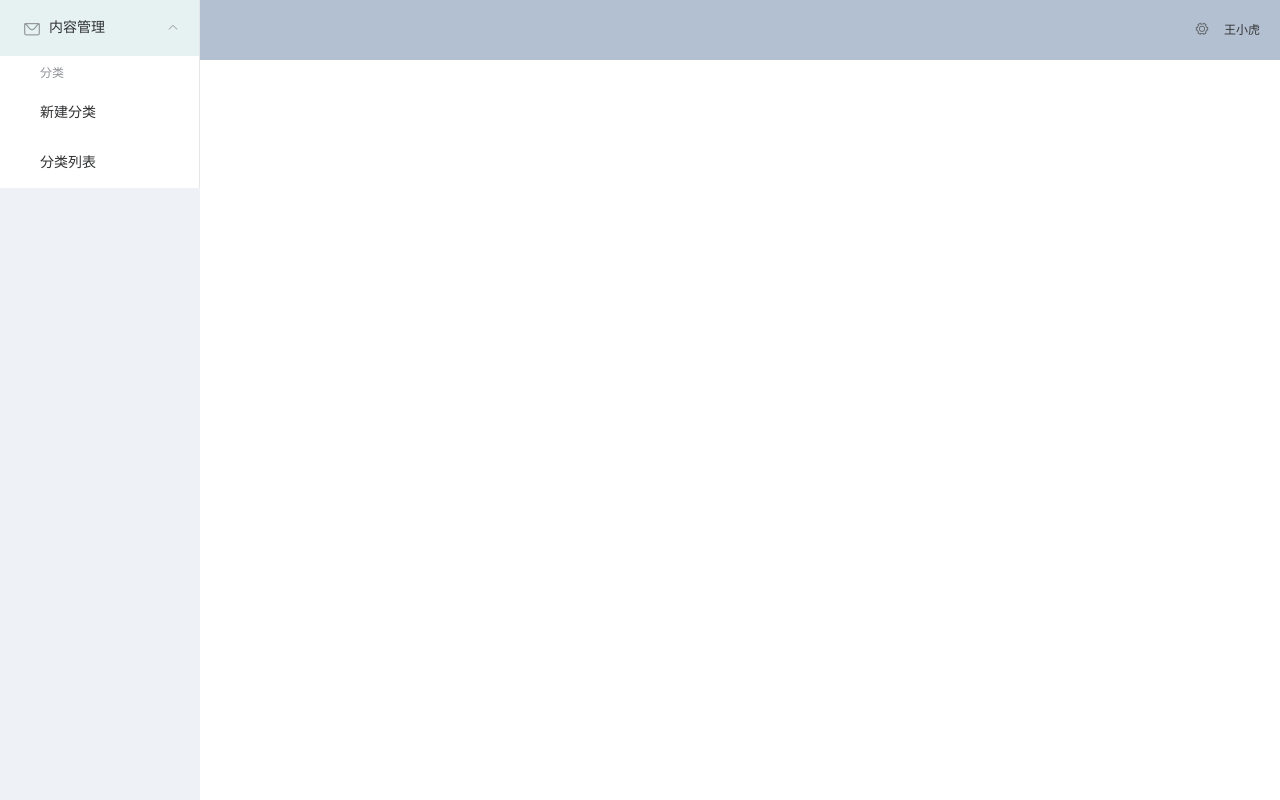
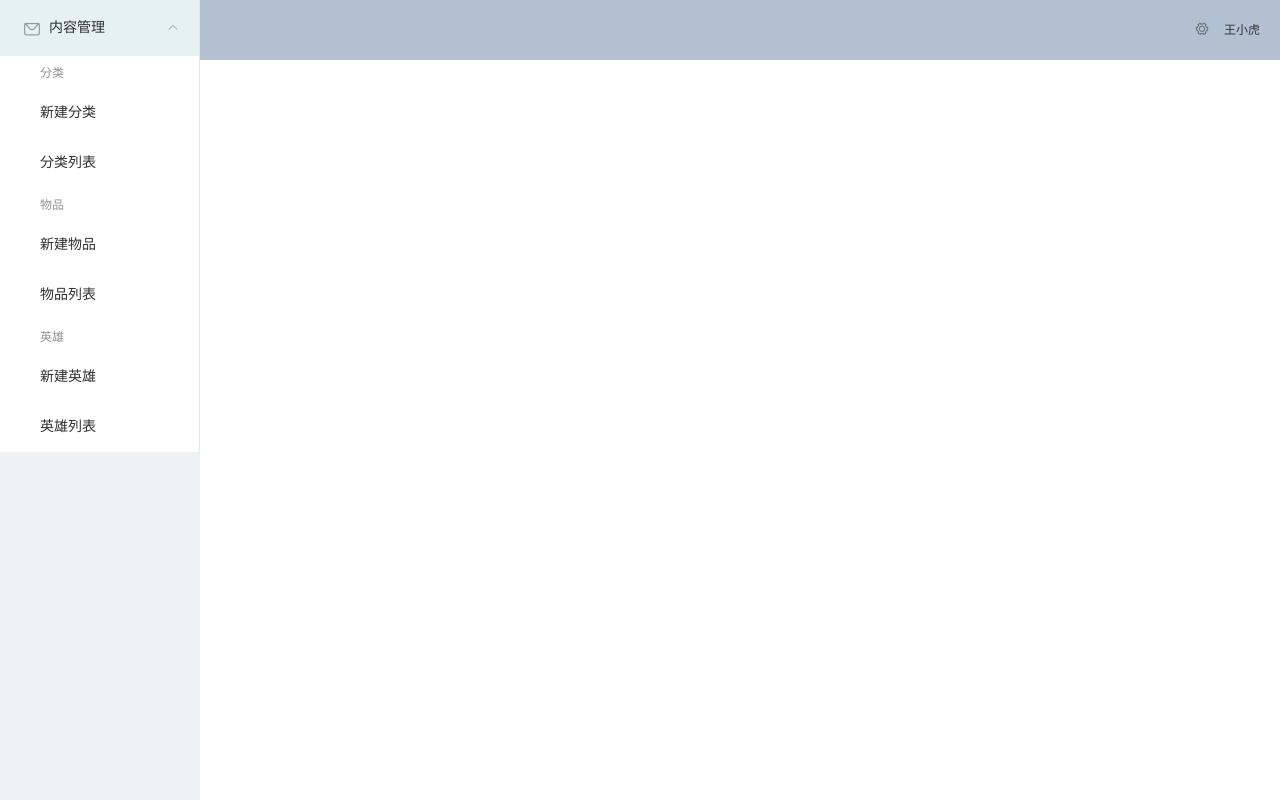
Before and after one commit to gggumiiinqiii/NODE-VUE-MOBA, a Vue app in the folder admin/: page / in a window 1280 px wide. Built offline with nearby package versions, Linux system fonts and the light colour scheme.

Commit message:
侧边栏

```diff
--- a/admin/src/views/Main.vue
+++ b/admin/src/views/Main.vue
@@ -8,6 +8,18 @@
             <template slot="title">分类</template>
             <el-menu-item index="/categories/create">新建分类</el-menu-item>
             <el-menu-item index="/categories/list">分类列表</el-menu-item>
+          </el-menu-item-group>
+
+          <el-menu-item-group>
+            <template slot="title">物品</template>
+            <el-menu-item index="/items/create">新建物品</el-menu-item>
+            <el-menu-item index="/items/list">物品列表</el-menu-item>
+          </el-menu-item-group>
+
+          <el-menu-item-group>
+            <template slot="title">英雄</template>
+            <el-menu-item index="/heroes/create">新建英雄</el-menu-item>
+            <el-menu-item index="/heroes/list">英雄列表</el-menu-item>
           </el-menu-item-group>
         </el-submenu>
       </el-menu>
```
